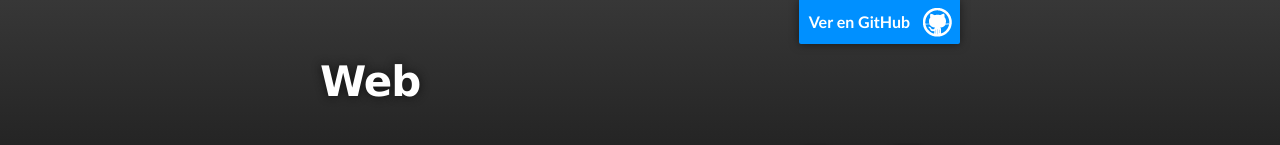
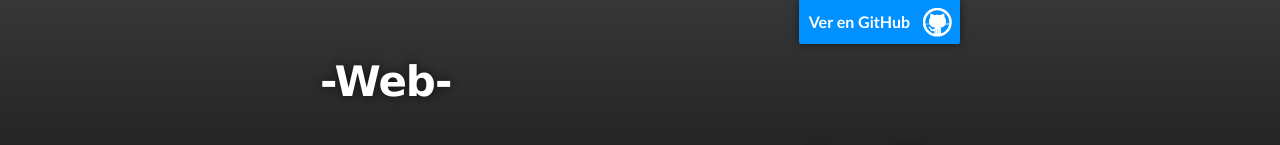
Before and after one commit to jesusabad/web, a plain HTML site: page index.html in a window 1280 px wide. Shown: the top 145 px of the page. Drawn offline with Linux system fonts and the light colour scheme.

Commit message:
Update index.html

```diff
--- a/index.html
+++ b/index.html
@@ -18,7 +18,7 @@
         <header class="inner">
           <a id="forkme_banner" href="https://github.com/jesusabad/web">Ver en GitHub</a>
 
-          <h1 id="project_title">Web</h1>
+          <h1 id="project_title">-Web-</h1>
           <h2 id="project_tagline"></h2>
 
             <section id="downloads">
```
